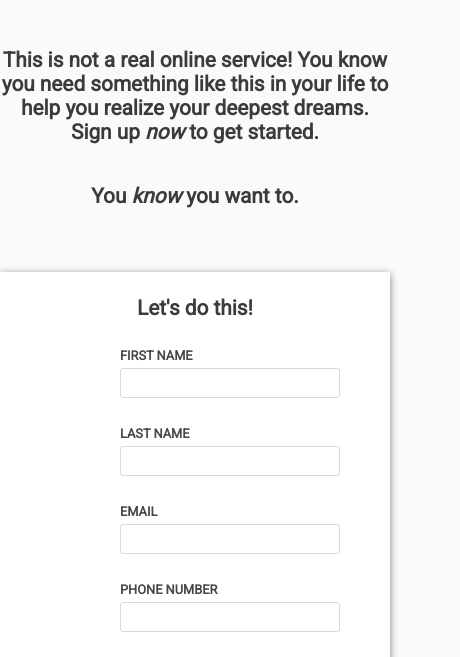
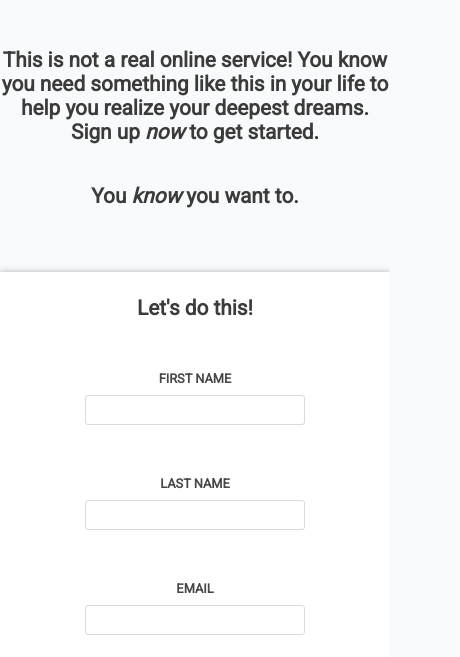
Before and after one commit to karthicbz/OdinSignupForm, a plain HTML site: page index.html in a window 390 px wide. Shown: the part 162-819 px from the top of the page, 460 px wide, since content can reach past the window. Drawn offline with Linux system fonts and the light colour scheme.

Commit message:
align the form fields into center and align the password error text

```diff
--- a/styles/style.css
+++ b/styles/style.css
@@ -237,6 +237,7 @@ input:valid{
 @media screen and (max-width: 560px){
     form{
         display: block;
+        width: 100%;
     }
 
     .header p{
@@ -265,4 +266,23 @@ input:valid{
     .bottom{
         text-align: center;
     }
+
+    .form-child{
+        position: static;
+
+    }
+
+    .form-child label{
+        position: static;
+    }
+
+    .form-child input{
+        display: block;
+        margin: 8px auto 0;
+    }
+
+    .form-child .pass-error{
+        top: 95px;
+        left: 145px;
+    }
 }
```
